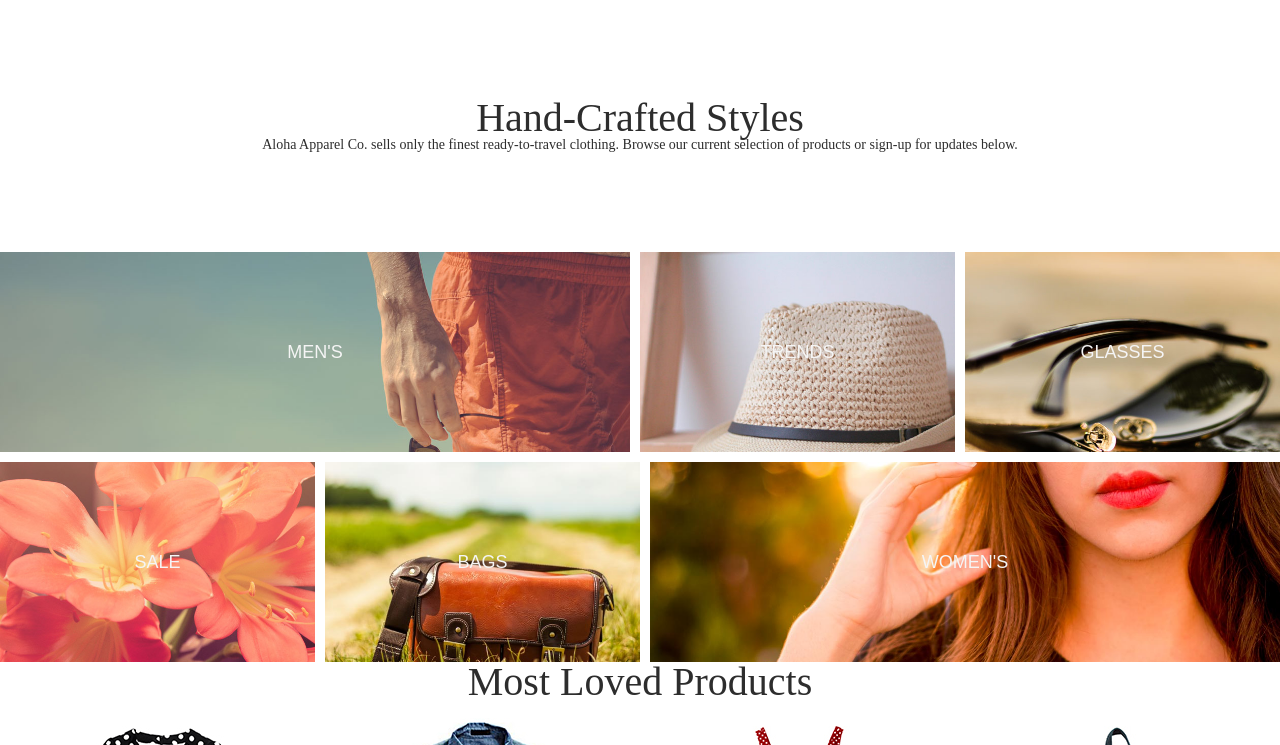
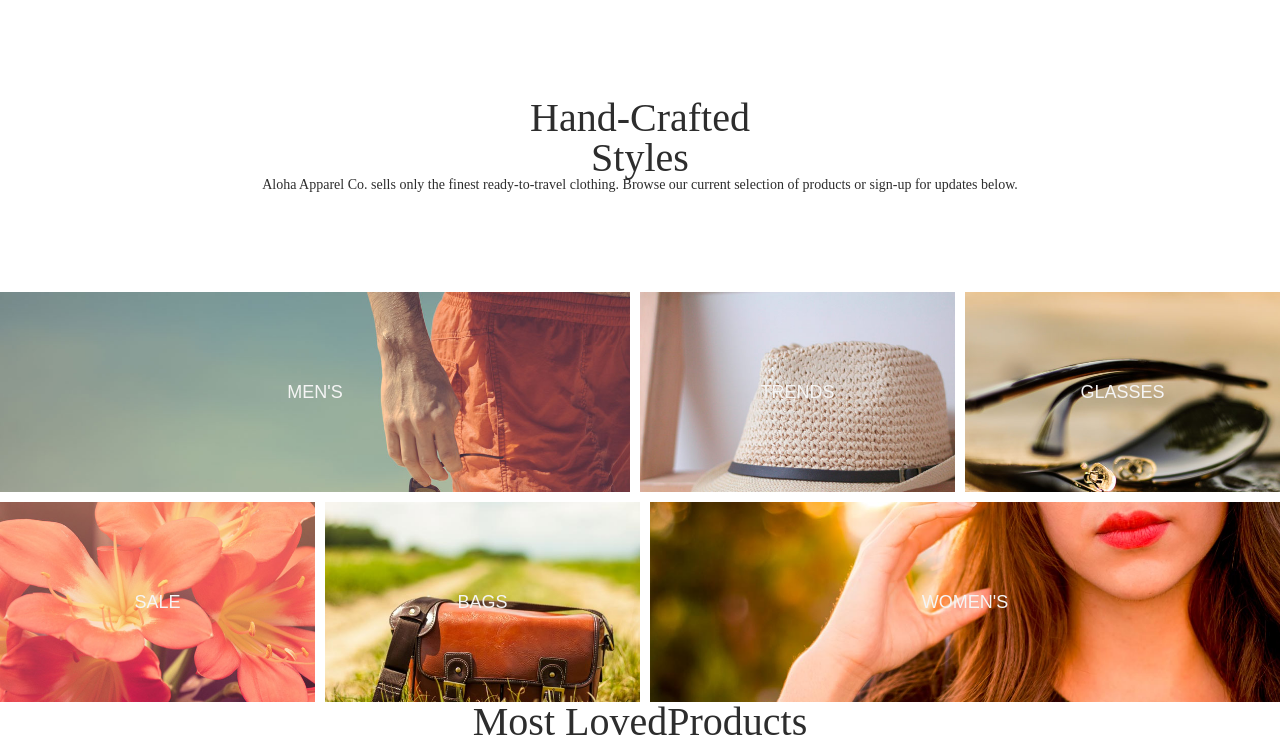
Before and after one commit to Evangaline8/Project-1, a plain HTML site: page index.html in a window 1280 px wide. Shown: the part 615-1360 px from the top of the page. Drawn offline with nearby package versions, Linux system fonts and the light colour scheme.

Commit message:
changed some header fonts

```diff
--- a/css/style.css
+++ b/css/style.css
@@ -38,6 +38,14 @@ font-size: 14px;
 }
 h2{
   font-family:'Playfair';
+  font-size: 40px;
+}
+h3{
+  font-family: 'Raleway-LightItalic';
+  font-size: 40px;
+}
+h4{
+  font-family: 'Raleway-Bold';
   font-size: 40px;
 }
 li{
--- a/index.html
+++ b/index.html
@@ -37,7 +37,7 @@
             <h1>Spring/Summer 2019</h1>
     </section>
     <section class="about">
-        <h2>Hand-Crafted Styles</h2>
+        <h3>Hand-Crafted</h3><h4> Styles</h4>
         <p>Aloha Apparel Co. sells only the finest ready-to-travel clothing. Browse our current selection of products or
             sign-up for updates below.</p>
     </section>
@@ -52,7 +52,7 @@
         <div class="womens">Women's</div>
     </section>
     <section class="products">
-            <h1>Most Loved Products</h1>
+            <h3>Most Loved</h3><h4> Products</h4>
 
     </section>
     <section class="carousel-container">
@@ -109,7 +109,7 @@
     </div>
     </section>
     <section class="waves">
-        <h1>Sign-up for Updates</h1>
+        <h3>Sign-up for</h3><h4> Updates</h4>
         <p>Stay updated on our latest product releases,
             be first to find out about upcoming sales,
             and get free style tips from our blog.
```
